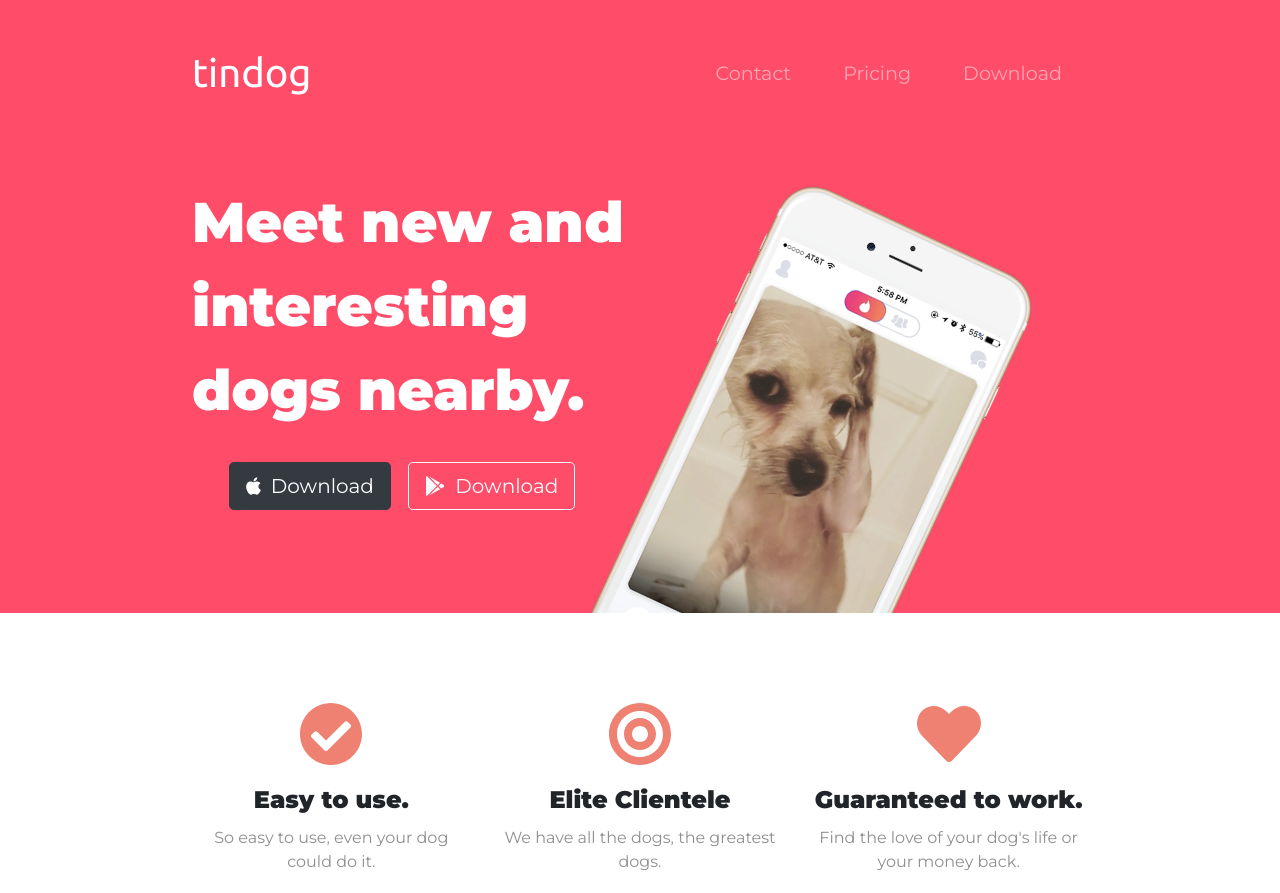
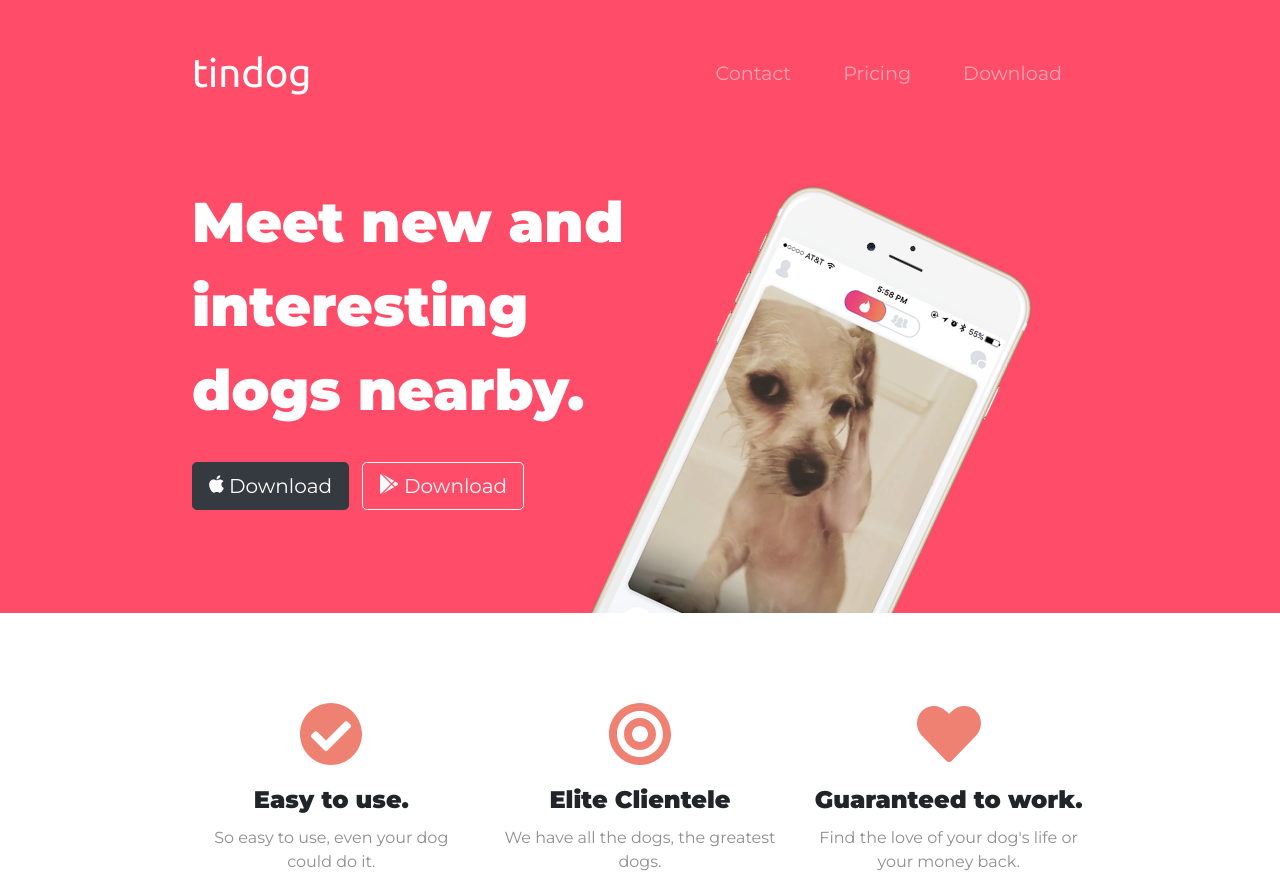
Before and after one commit to heinkel/TinDog, a plain HTML site: page index.html in a window 1280 px wide. Shown: the top 893 px of the page. Drawn offline with nearby package versions, Linux system fonts and the light colour scheme.

Commit message:
button flex issue resolved

```diff
--- a/css/styles.css
+++ b/css/styles.css
@@ -98,10 +98,11 @@ h1, h2, h3, h4, h5, h6{
     .title-paragraph{
         text-align: center;
     }
-
+.button-box{
+    justify-content: center;
+}
 
 .title-image {
-
     position: static;
     transform: rotate(0);
     text-align: center;
@@ -116,13 +117,8 @@ h1, h2, h3, h4, h5, h6{
 /* Buttons */
 
 
-/* @media (min-width: 1000px){ */
-.download-button-area{
-     /* display:flex;  */
 
-}
-.button-text{
-}
+
 
 .logo{
     margin-top: 3px;
@@ -134,10 +130,18 @@ h1, h2, h3, h4, h5, h6{
     margin: 3%    ;
     display:flex;
 }  */
+.button-box{
+    display:flex;
+    /* padding-left: 25% ; */
+    flex-wrap: nowrap;
+
+}
+
 
 .download-button{
     margin: 5% 3% 3% 0;
     clear:left;
+    display:inline-flex;
  }
 
 
--- a/index.html
+++ b/index.html
@@ -52,15 +52,15 @@
       <div class="row">
         <div class="col-lg-6 col-md-12">
           <h1 class="title-paragraph"> Meet new and interesting dogs nearby. </h1>
-
-          <button type="button" class="btn btn-dark btn-lg download-button download-button-area"><i class="fab fa-apple logo"></i>
+        <div class="button-box">
+          <button type="button" class="btn btn-dark btn-lg download-button"><i class="fab fa-apple logo"></i>
             Download</button>
 
           <button type="button" class="btn btn-outline-light btn-lg download-button"><i class="fab fa-google-play logo"></i>
             Download</button>
 
+          </div>
         </div>
-
         <div class="col-lg-6 col-md-12">
           <img class="title-image" src="images/iphone6.png" alt="iphone-mockup">
         </div>
```
